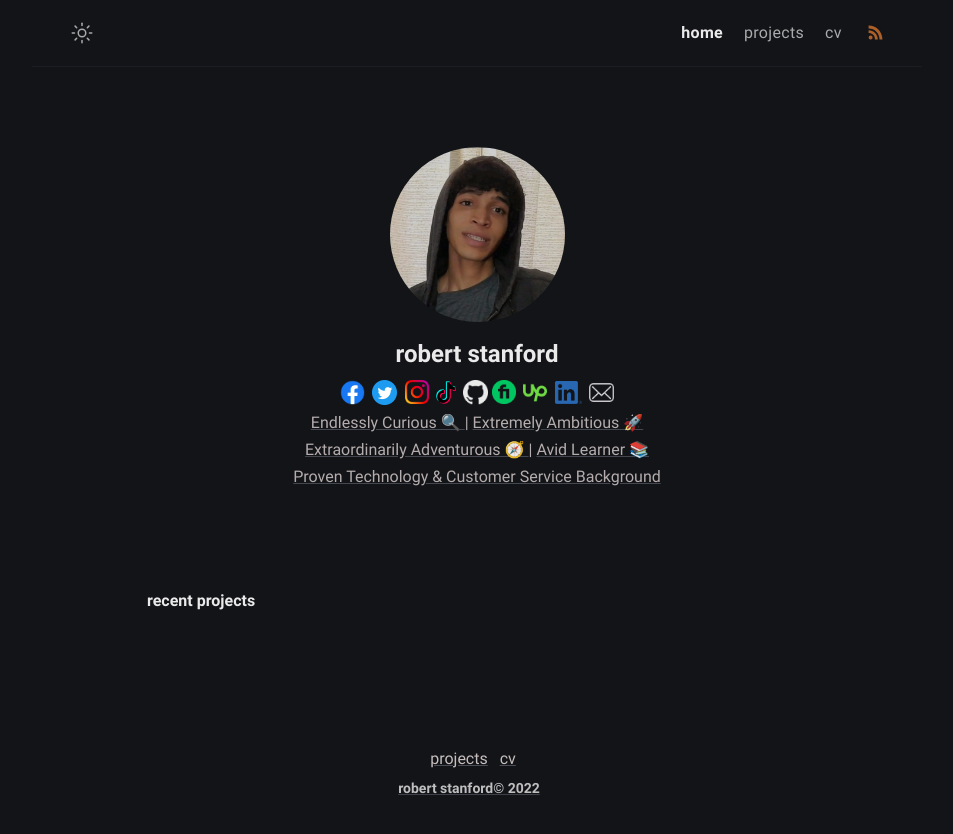
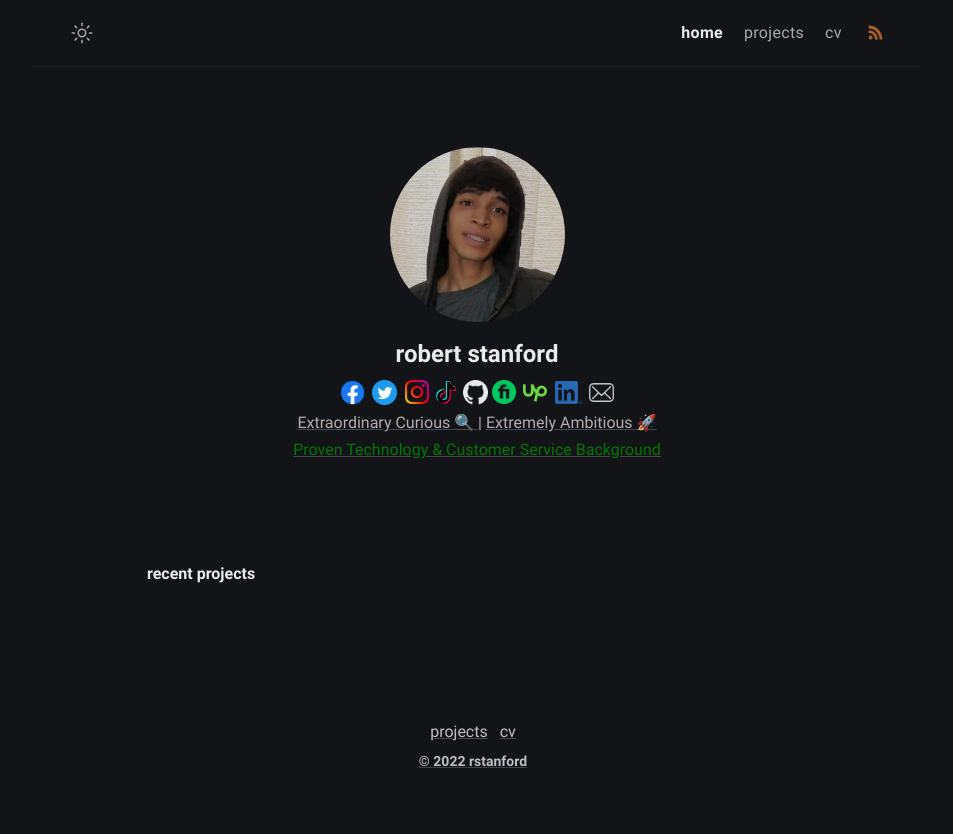
Before and after one commit to shmor3/personal-site, a Jekyll site: the page built from index.md, in a window 1280 px wide. Shown: the top 834 px of the page, without its empty margins (163-1116 px from the left). Built offline with Jekyll 4.4.1, drawn with Linux system fonts in a browser that asks for light colours.

Commit message:
style updates

```diff
--- a/_config.yml
+++ b/_config.yml
@@ -11,7 +11,7 @@ mode: dark # default theme "dark" | "light"
 author:
   name: robert stanford # author name
   bio: >- # tell to the world
-    <a href="/projects/">Endlessly Curious 🔍 </a>| <a href="/"">Extremely Ambitious 🚀  </a><a href="https://instagram.com/robertandstuff">Extraordinarily Adventurous 🧭 </a>| <a href="/readinglist/">Avid Learner 📚 <br/><span style="color: green;"><a href="/cv/">Proven Technology & Customer Service Background</a></span><br/>
+    <a href="/">Extraordinary Curious 🔍 </a>| <a href="/projects"">Extremely Ambitious 🚀  </a><br/><span style="color: green;"><a href="/cv/">Proven Technology & Customer Service Background</a></span><br/>
   username: robertandstuff # general username
   github: shmor3 # github username
   twitter: robertandstuff_ # twitter username
--- a/_includes/footer.html
+++ b/_includes/footer.html
@@ -2,7 +2,7 @@
   <a class="footer-link" href="/projects/">projects</a>
   <a class="footer-link" href="/cv/">cv</href></a>
   <small class="footer_copyright">
-      <span class="footer_item">  <a class="footer-link" href="/">robert stanford</href>&copy; 2022</span>
+      <span class="footer_item">  <a class="footer-link" href="/">&copy; 2022 rstanford</a></span>
   </small>
 </footer>
 <script src="/assets/js/main.js" defer="defer"></script>
```
Also changed, not shown: 7 other files.
